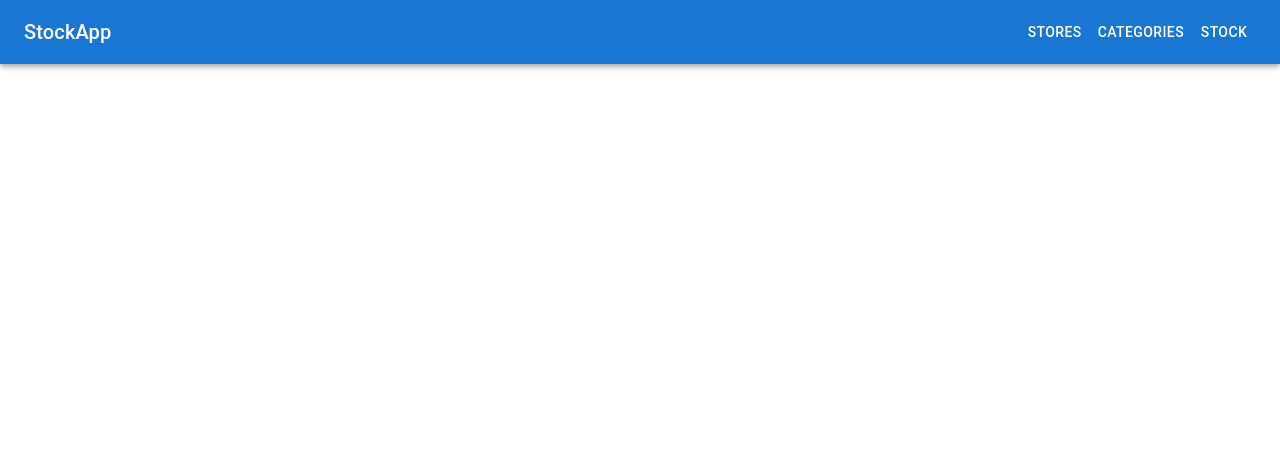
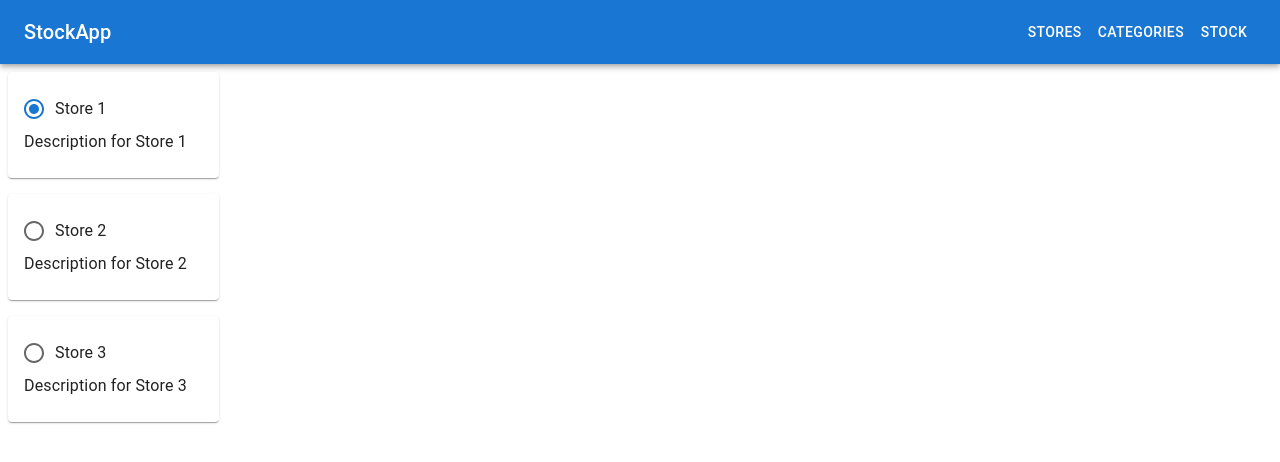
Before and after one commit to skiran18/Stock-App, a React (Create React App) app: page / in a window 1280 px wide. Shown: the top 462 px of the page. Built offline with nearby package versions, Linux system fonts and the light colour scheme.

Commit message:
adding store to the manage store

```diff
--- a/src/App.js
+++ b/src/App.js
@@ -4,10 +4,20 @@ import {
   Button,
   Typography,
   Toolbar,
+  Card, CardContent
 } from "@mui/material";
 import Box from '@mui/material/Box';
+import { FormControl, FormControlLabel } from '@mui/material';
+import { RadioGroup, Radio } from '@mui/material';
 
 import "./App.css";
+
+const stores = [
+  { id: 1, name: 'Store 1', description: 'Description for Store 1' },
+  { id: 2, name: 'Store 2', description: 'Description for Store 2' },
+  { id: 3, name: 'Store 3', description: 'Description for Store 3' }
+];
+
 const sideNavItems = ['Stores', 'Categories', 'Stock']
 const App = () => {
   const [page, setPage] = useState('');
@@ -15,6 +25,16 @@ const App = () => {
   const handleOption = (i) => {
     setPage(i)
   }
+
+  const [selectedStore, setSelectedStore] = useState(stores[0]);
+
+  const handleStoreChange = (event) => {
+    const storeId = parseInt(event.target.value);
+    const selected = stores.find(store => store.id === storeId);
+    setSelectedStore(selected);
+  };
+
+
   return (
           <div>
             <AppBar position="static">
@@ -35,6 +55,18 @@ const App = () => {
           </Box>
         </Toolbar>
             </AppBar>
+            <FormControl component="fieldset">
+        <RadioGroup aria-label="store" name="store" value={selectedStore.id.toString()} onChange={handleStoreChange}>
+          {stores.map(store => (
+            <Card key={store.id} style={{ margin: '8px', width:'100%' }}>
+              <CardContent>
+                <FormControlLabel value={store.id.toString()} control={<Radio />} label={store.name} />
+                <Typography variant="body1">{store.description}</Typography>
+              </CardContent>
+            </Card>
+          ))}
+        </RadioGroup>
+      </FormControl>
     </div>
   )
 };
```
